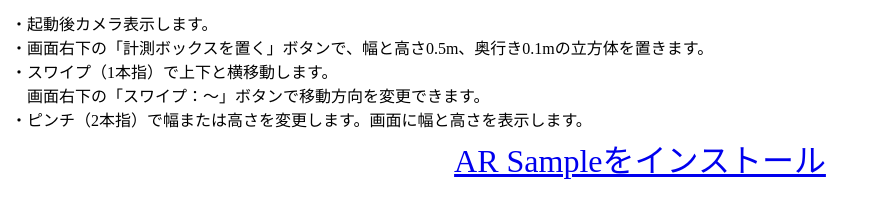
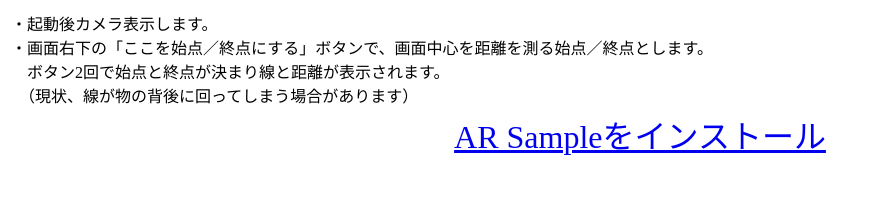
Before and after one commit to myamanaka-cq/myamanaka-cq.github.io, a plain HTML site: page arsample/index.html in a window 1280 px wide. Shown: the whole page, without its empty margins (0-872 px from the left). Drawn offline with Linux system fonts and the light colour scheme.

Commit message:
AR Sample

```diff
--- a/arsample/index.html
+++ b/arsample/index.html
@@ -9,16 +9,15 @@
 
 <tr><td>
 ・起動後カメラ表示します。<br>
-・画面右下の「計測ボックスを置く」ボタンで、幅と高さ0.5m、奥行き0.1mの立方体を置きます。<br>
-・スワイプ（1本指）で上下と横移動します。<br>
-　画面右下の「スワイプ：〜」ボタンで移動方向を変更できます。<br>
-・ピンチ（2本指）で幅または高さを変更します。画面に幅と高さを表示します。<br>
+・画面右下の「ここを始点／終点にする」ボタンで、画面中心を距離を測る始点／終点とします。<br>
+　ボタン2回で始点と終点が決まり線と距離が表示されます。<br>
+　（現状、線が物の背後に回ってしまう場合があります）<br>
 </td></tr>
 
 <!-- ──────────────────────────────────────────────────
 	インストールリンク
-	・プロビジョニングプロファイルは、dropboxの直リンク。
-	・アプリは、urlクエリに、dropboxのplistへの(URLエンコード済み)直リンク。plist内はipaへの直リンク。
+	・プロビジョニングプロファイルは、直リンク。
+	・アプリは、urlクエリに、plistへの(URLエンコード済み)直リンク。plist内はipaへの直リンク。
 -->
 
 <!-- ──────────────────── mobileprovision ──────────────────── -->
```
Also changed, not shown: 1 other file.
